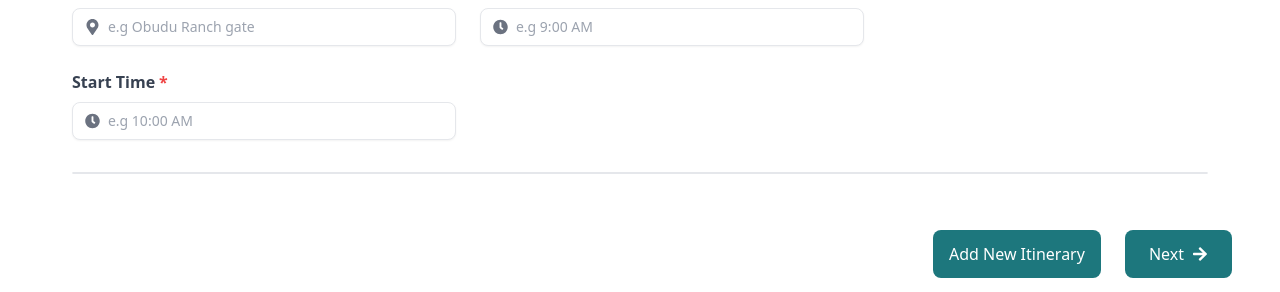
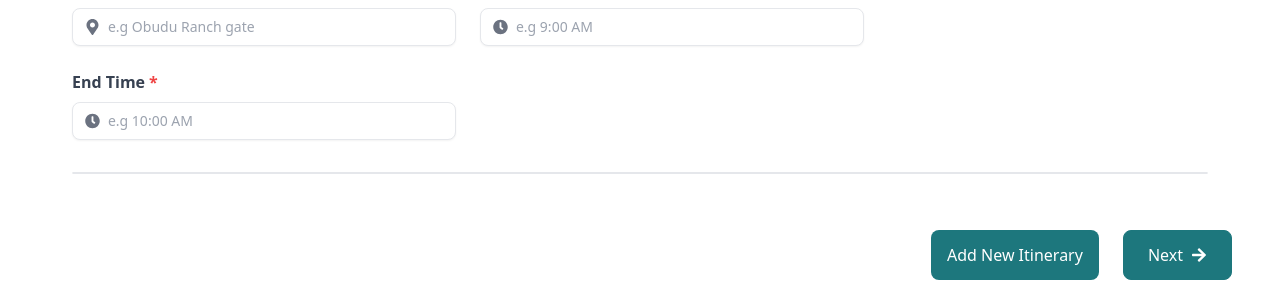
Before and after one commit to Mercy-Iyanu/TourNest, a React (Create React App) app: page / in a window 1280 px wide. Shown: the part 660-952 px from the top of the page. Built offline with nearby package versions, Linux system fonts and the light colour scheme; the HTML template or start-up script is replaced by a standard one.

Commit message:
feat: Added the tour itinerary form

```diff
--- a/src/Components/Molecules/TourActivityEndTime.js
+++ b/src/Components/Molecules/TourActivityEndTime.js
@@ -6,7 +6,7 @@
     <div className="w-full max-w-sm">
       {/* Label */}
       <label className="block text-gray-700 font-semibold mb-2">
-      Start Time
+      End Time
         <span className="text-red-500 ml-1">*</span>
       </label>
 
--- a/src/Components/Organisms/TourItineraryForm.js
+++ b/src/Components/Organisms/TourItineraryForm.js
@@ -39,7 +39,7 @@
               <FaArrowRight />
             </span>
           }
-          className="bg-[#1D777D] text-white hover:bg-[#145b5f] px-6 py-3"
+          className="border border-[#1D777D] text-black hover:bg-[#145b5f] px-6 py-3"
         />
       </div>
     </div>
```
